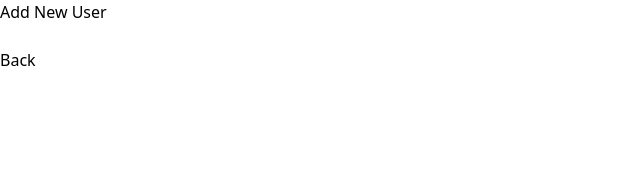
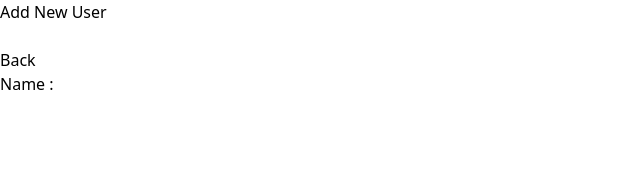
Before and after one commit to BackendExpert/node-crud-MREN, a React (Vite) app in the folder client/: page /Users/Create in a window 1280 px wide. Shown: the top 170 px of the page, without its empty margins (0-640 px from the left). Built offline with nearby package versions, Linux system fonts and the light colour scheme; some icons are missing.

Commit message:
Updaet
Co-Authored-By: JehanKandy  <jehankandy@gmail.com>

```diff
--- a/client/src/Users/CreateUser.tsx
+++ b/client/src/Users/CreateUser.tsx
@@ -13,6 +13,15 @@ const CreateUser = () => {
                         <p className="pl-2">Back</p>
                     </div>
                 </Link>
+
+                <div className="">
+                    <form>
+                        <div className="">
+                            <label htmlFor="">Name : </label><br />
+                            <input type="text" className="border mt-2 h-10" />
+                        </div>
+                    </form>
+                </div>
             </div>
         </div>
     </div>
```
